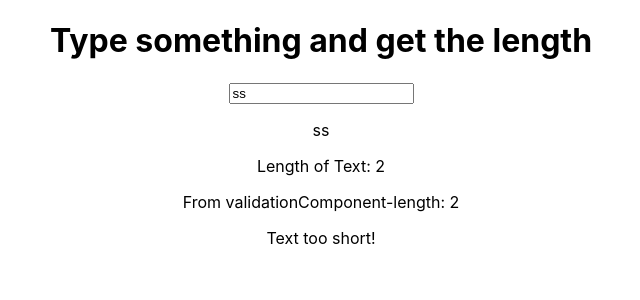
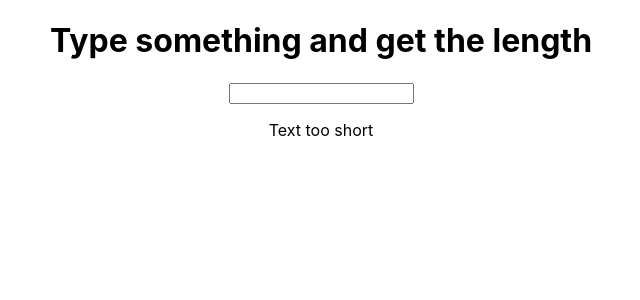
Before and after one commit to davieu/React-messingAround, a React (Create React App) app: page / in a window 1280 px wide. Shown: the top 300 px of the page, without its empty margins (319-959 px from the left). Built offline with nearby package versions, Linux system fonts and the light colour scheme.

Commit message:
assignment 1 complete using 2 way binding deleting and conditionals

```diff
--- a/src/App.js
+++ b/src/App.js
@@ -1,6 +1,7 @@
 import React, { Component } from 'react';
 import './App.css';
-import ValidationComponent from './components/ValidationComponent/ValidationComponent';
+import Validation from './components/ValidationComponent/ValidationComponent';
+import Char from './components/CharComponent/CharComponent'
 
 // import UserOutput from './components/UserOutput/UserOutput';
 // import UserInput from './components/UserInput/UserInput';
@@ -17,30 +18,68 @@ import ValidationComponent from './components/ValidationComponent/ValidationComp
 
 class App extends Component {
   state = {
-    text: 'ss',
-    lengthOfText: null
+    userInput: '',
+    showElements: true,
+    lettersArray: []
   }
 
-  getText = (event) => {
-    let copyText = this.state.text.slice()
+  inputChangedHandler = (event) => {
+    let copyText = this.state.userInput.slice()
     copyText = event.target.value
-    this.setState({text: copyText})
+    this.setState({userInput: copyText})
   }
 
-  checkLength = () => {
-    let textLength = this.state.text.length
-    return (textLength > 5) ? "Text long enough!" : "Text too short!"
+  hideElements = () => {
+    let doesShow = this.state.showElements;
+    this.setState({showElements: !doesShow})
+  }
+
+  deleteCharHandler = ( index ) => {
+    console.log(index)
+    const text = this.state.userInput.split('');
+    text.splice(index, 1);
+    const updatedText = text.join('');
+    this.setState({userInput: updatedText});
   }
 
   render() {
+
+    const charList = this.state.userInput.split('').map((ch, index) => {
+      return <Char
+        character={ch}
+        key={index}
+        clicked={() => this.deleteCharHandler(index)}/>;
+    })
+
+    let showElements = null;
+    let showButton = null;
+    if (this.state.userInput) {
+      showButton = (
+      <button
+        onClick={this.hideElements}>{this.state.showElements ? 'Hide' : 'Show'} Elements
+      </button>)
+    }
+
+    //hides or shows the elements
+    if (this.state.showElements) {
+      showElements =
+    <div>
+      {charList}
+    </div>
+    }
+
     return(
       <div className='App'>
         <h1>Type something and get the length</h1>
-        <input type="text" onChange={this.getText} value={this.state.text}>
-        </input>
-        <p>{this.state.text}</p>
-        <p>Length of Text: {this.state.text.length}</p>
-        <ValidationComponent length={this.state.text.length} validator={this.checkLength()}/>
+
+        {showButton}
+        <input
+          type="text"
+          onChange={this.inputChangedHandler}
+          value={this.state.userInput}/>
+          <p>{this.state.userInput}</p>
+          <Validation inputLength={this.state.userInput.length}/>
+        {showElements}
       </div>
     )
   }
--- a/src/components/CharComponent/CharComponent.js
+++ b/src/components/CharComponent/CharComponent.js
@@ -1,21 +1,19 @@
-// import React from 'react'
+import React from 'react';
 
-// const validationComponent = (props) => {
-//   return (
-//     <div>
-//       <p>From validationComponent-length: {props.length}</p>
-//       <p>{props.validator}</p>
-//     </div>
-//   )
-// }
+const char = (props) => {
+  const style = {
+    display: 'inline-block',
+    padding: '16px',
+    textAlign: 'center',
+    margin: '16px',
+    border: '1px solid black'
+  };
 
-// export default validationComponent
+  return (
+    <div style={style} onClick={props.clicked}>
+      {props.character}
+    </div>
+  );
+};
 
-// import React from 'react';
-
-// const charComponent = (props) => {
-//   return (
-//     <div></div>
-//   )
-
-// }
+export default char
--- a/src/components/ValidationComponent/ValidationComponent.js
+++ b/src/components/ValidationComponent/ValidationComponent.js
@@ -1,12 +1,16 @@
 import React from 'react'
 
-const validationComponent = (props) => {
+const validation = (props) => {
+  let validationMessage = "Text long enough";
+
+  if (props.inputLength <= 5 ) {
+    validationMessage = 'Text too short'
+  }
   return (
     <div>
-      <p>From validationComponent-length: {props.length}</p>
-      <p>{props.validator}</p>
+      <p>{validationMessage}</p>
     </div>
-  )
-}
+  );
+};
 
-export default validationComponent
+export default validation;
```
